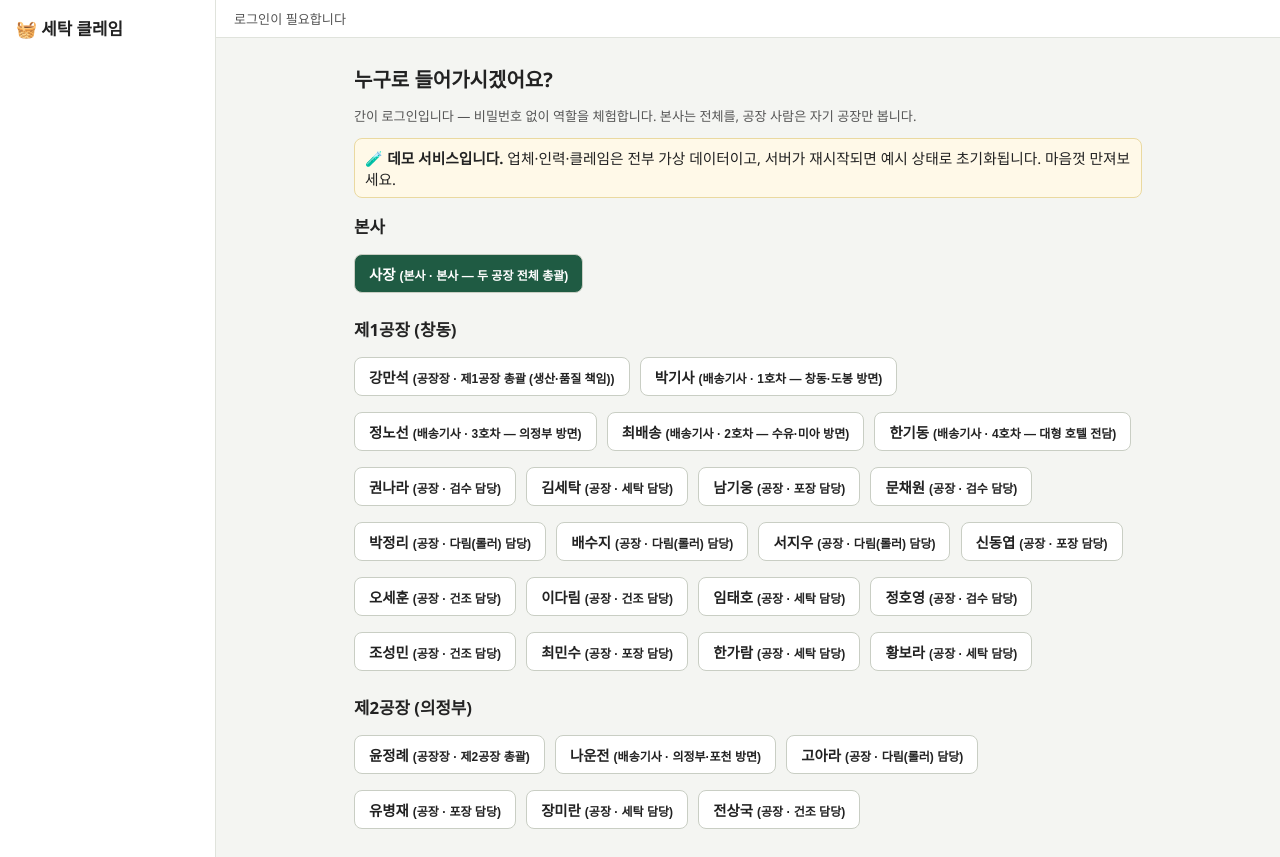
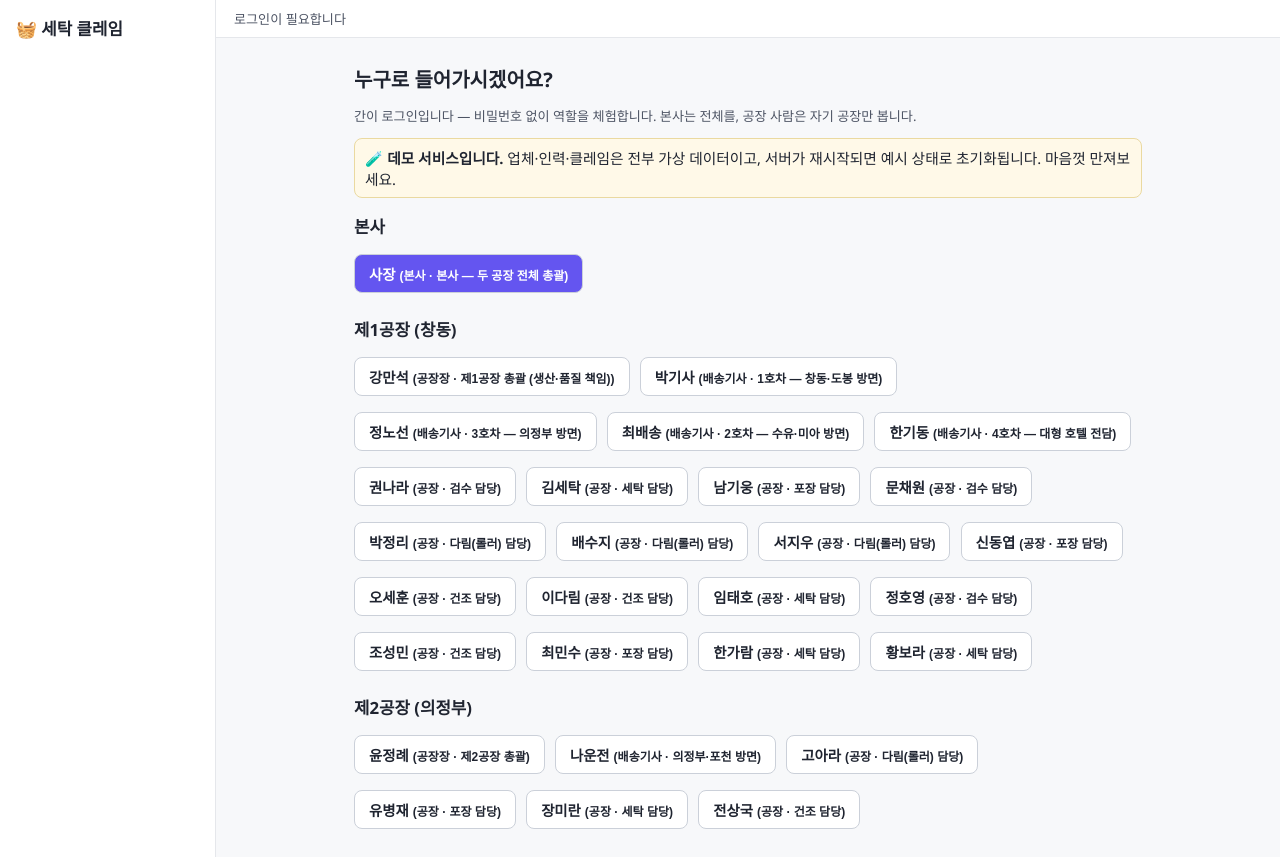
Before and after one commit to IngakHwang/laundry-claim, a FastAPI app: page /login in a window 1280 px wide. Run offline with FastAPI, Linux system fonts and the light colour scheme; data comes from the database, SQL or seed files in the repository; some web fonts are replaced.

Commit message:
재질 교체(Pretendard·쿨그레이+보라·그림자) + 담당자별 클레임에 미완료 건수 표시
- 재질 교체(디자인 2·3·5단계): 배경 웜그린→쿨그레이(#F7F8FA), 포인트 초록→보라(#6455F0, 플로우 톤).
  초록은 브랜드에서 풀려나 「완료」 상태 전용색이 됨(브랜드색=완료색 겹침 해소).
  카드 그림자·radius 12px, 지표 숫자 확대(1.3→1.55rem), 폰트는 CDN 한 줄(실패 시 시스템 글꼴 후퇴).
- 담당자별 클레임(인각님 요청): 이름마다 미완료 N건·긴급 N 배지, 없으면 회색 한 줄.
  배열은 로그인 화면과 같은 공장별 그룹으로 통일.

Co-Authored-By: Claude Fable 5 <noreply@anthropic.com>
Claude-Session: https://claude.ai/code/session_01FjSJiqJKXZNCwq9euMJCgS

```diff
--- a/app.py
+++ b/app.py
@@ -804,10 +804,21 @@ def me_home(request: Request):
     if user["role"] != "owner":
         return RedirectResponse(f"/me/{user['id']}", status_code=303)
     con = db()
-    staff = con.execute("SELECT * FROM staff WHERE role != 'owner' ORDER BY factory_id, role, name").fetchall()
+    # 공장 이름을 붙여 공장별로 묶어 보여준다 (로그인 화면과 같은 배열 — 찾기 쉽게)
+    staff = con.execute("""SELECT s.*, COALESCE(f.name, '본사') AS factory_name FROM staff s
+        LEFT JOIN factories f ON f.id = s.factory_id
+        WHERE s.role != 'owner'
+        ORDER BY s.factory_id, CASE s.role WHEN 'manager' THEN 0 WHEN 'driver' THEN 1 ELSE 2 END, s.name""").fetchall()
+    # 담당자별 현재 부담 — "누가 몇 건을 들고 있나"를 목록에서 바로 보이게 (2026-08-10 인각님 요청)
+    open_n = dict(con.execute("""SELECT assignee_id, COUNT(*) FROM complaints
+        WHERE status != 'done' AND assignee_id IS NOT NULL GROUP BY assignee_id""").fetchall())
+    urgent_n = dict(con.execute("""SELECT assignee_id, COUNT(*) FROM complaints
+        WHERE status != 'done' AND severity = 'urgent' AND assignee_id IS NOT NULL
+        GROUP BY assignee_id""").fetchall())
     con.close()
     return templates.TemplateResponse(request, "me_select.html",
-                                      {"staff": staff, "ROLE_LABEL": ROLE_LABEL})
+                                      {"staff": staff, "ROLE_LABEL": ROLE_LABEL,
+                                       "open_n": open_n, "urgent_n": urgent_n})
 
 
 @app.get("/me/{staff_id}")
--- a/templates/base.html
+++ b/templates/base.html
@@ -5,6 +5,9 @@
 <meta name="viewport" content="width=device-width, initial-scale=1">
 <title>{% block title %}세탁 클레임{% endblock %}</title>
 {% block head %}{% endblock %}
+{# Pretendard 웹폰트 — 한국어 화면 인상을 가장 크게 바꾸는 한 줄(재질 교체 2단계).
+   CDN이 안 잡히면 아래 font-family의 시스템 글꼴로 자연 후퇴한다. #}
+<link rel="stylesheet" href="https://cdn.jsdelivr.net/gh/orioncactus/pretendard@v1.3.9/dist/web/variable/pretendardvariable-dynamic-subset.min.css">
 <style>
 /* 폰 화면 우선 — 기사가 이동 중에 본다. 큰 글자, 큰 버튼, 한 열. */
 
@@ -16,25 +19,30 @@
    ② 보조 글자는 --faint(#666)보다 옅게 쓰지 않는다 — 그보다 옅으면 대비 미달로
       중장년 사용자·공장 모니터 거리에서 안 읽힌다. (#777·#999 전면 교체됨) */
 :root{
-  --brand:#1F5B43;             /* 브랜드(주 버튼·활성 탭·아바타) — 팔레트 교체 때 이 줄부터 */
-  --brand-soft:#E5F2E9;        /* 브랜드 옅은 배경(활성 메뉴·버튼 hover) */
-  --bg:#F4F5F2;                /* 페이지 바탕 */
+  /* 재질 교체(2026-08-10, 디자인 3단계): 웜그린 → 쿨그레이 바탕 + 보라 포인트(플로우 톤).
+     초록은 브랜드에서 풀려나 「완료」 상태 전용색이 됐다 — 브랜드색=완료색 겹침도 함께 해소 */
+  --brand:#6455F0;             /* 브랜드(주 버튼·활성 탭·아바타) */
+  --brand-soft:#EFECFE;        /* 브랜드 옅은 배경(활성 메뉴·hover) */
+  --bg:#F7F8FA;                /* 페이지 바탕 */
   --surface:#fff;              /* 카드·사이드바의 흰 면 */
-  --border:#E0E3DC;            /* 면 테두리 */
-  --line:#C9CEC4;              /* 입력칸 테두리·타임라인 축 */
-  --text:#222;                 /* 본문 글자 */
-  --sub:#555;                  /* 보조 글자 — 담당자·시각처럼 행동에 필요한 정보가 실린다 */
-  --faint:#666;                /* 최저 농도 보조 글자(열 설명·섹션 라벨) */
-  --urgent:#C0392B;            /* 긴급 전용 빨강 — 다른 뜻으로 쓰지 않는다 */
+  --border:#E5E7EB;            /* 면 테두리 */
+  --line:#CBD0D9;              /* 입력칸 테두리·타임라인 축 */
+  --text:#1F2430;              /* 본문 글자 */
+  --sub:#4D5464;               /* 보조 글자 — 담당자·시각처럼 행동에 필요한 정보가 실린다 */
+  --faint:#5E6675;             /* 최저 농도 보조 글자(열 설명·섹션 라벨) — 이보다 옅게 금지(대비 미달) */
+  --urgent:#DC2626;            /* 긴급 전용 빨강 — 다른 뜻으로 쓰지 않는다 */
   /* 상태색 4단계: 확인 대기(주황)→확인됨(노랑)→처리중(파랑)→완료(초록).
      *-bg 배지 바탕, *-tx 배지 글자. 확인 대기가 빨강이던 것을 주황으로 내림(긴급과 축 분리) */
   --st-new:#D9730D;     --st-new-bg:#FBEADB;     --st-new-tx:#9C4A08;
-  --st-acked:#E5B800;   --st-acked-bg:#FFF3D6;   --st-acked-tx:#8A6100;
-  --st-working:#1D5FA8; --st-working-bg:#E3EDFA; --st-working-tx:#1D5FA8;
-  --st-done:#1F5B43;    --st-done-bg:#E5F2E9;    --st-done-tx:#1F5B43;
+  --st-acked:#DFA700;   --st-acked-bg:#FDF2CE;   --st-acked-tx:#8A6100;
+  --st-working:#2563EB; --st-working-bg:#E8F0FE; --st-working-tx:#1D4FBE;
+  --st-done:#16803C;    --st-done-bg:#E6F4EA;    --st-done-tx:#157035;
+  /* 면의 입체감 — 테두리 하나였던 카드에 은은한 그림자(재질 교체 5단계) */
+  --shadow:0 1px 2px rgba(16,24,40,.06);
+  --shadow-hover:0 4px 12px rgba(16,24,40,.10);
 }
 *{box-sizing:border-box}
-body{font-family:"Segoe UI","Malgun Gothic",sans-serif; margin:0; background:var(--bg); color:var(--text);}
+body{font-family:"Pretendard Variable",Pretendard,"Segoe UI","Malgun Gothic",sans-serif; margin:0; background:var(--bg); color:var(--text);}
 /* flow식 골격 (인각님 제공 캡처 기준): 흰 사이드바(주 버튼 + 접히는 섹션) + 상단 바(검색·아바타).
    아이콘 레일은 제품이 하나뿐이라 뺐다. 폰(860px 이하)에서는 사이드바가 위쪽 막대로 접힌다. */
 .shell{display:flex; min-height:100vh;}
```
Also changed, not shown: other parts of templates/base.html (+15 -14 lines), templates/me_select.html (+15 -3 lines).
